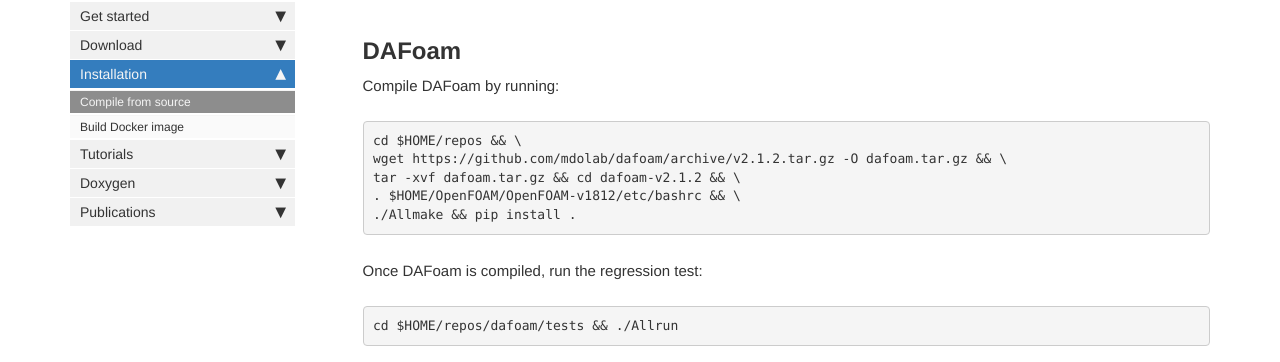
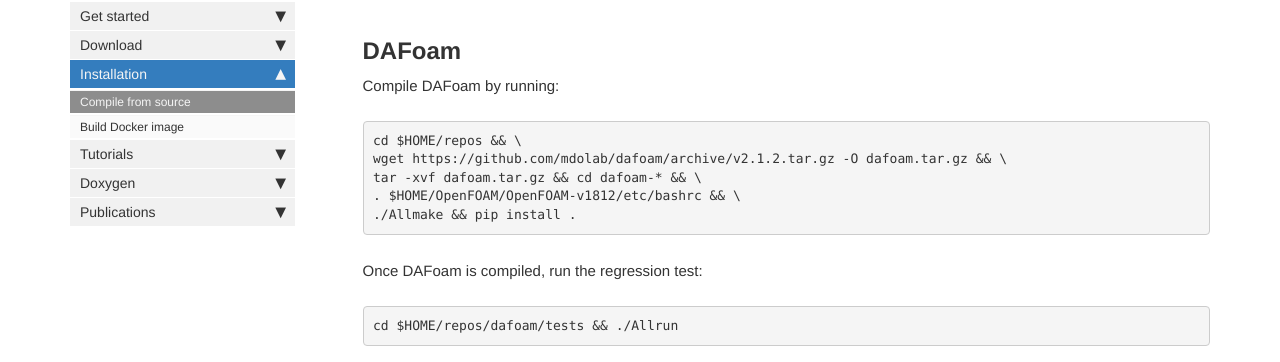
Before and after one commit to DAFoam/DAFoam.github.io, a Jekyll site: the page built from pages/mydoc/mydoc_installation_source.md, in a window 1280 px wide and 900 px high, scrolled down 5468 px. Shown: the part 127-489 px from the top of the window. Built offline with Jekyll 4.4.1, drawn with Linux system fonts in a browser that asks for light colours; comment, search, counter and statistics services are not loaded; part of the change alters nothing that is shown.

Commit message:
content update

```diff
--- a/pages/mydoc/mydoc_installation_source.md
+++ b/pages/mydoc/mydoc_installation_source.md
@@ -261,7 +261,7 @@ Compile DAFoam by running:
 <pre>
 cd $HOME/repos && \
 wget https://github.com/mdolab/dafoam/archive/{{ site.latest_version }}.tar.gz -O dafoam.tar.gz && \
-tar -xvf dafoam.tar.gz && cd dafoam-{{ site.latest_version }} && \
+tar -xvf dafoam.tar.gz && cd dafoam-* && \
 . $HOME/OpenFOAM/OpenFOAM-v1812/etc/bashrc && \
 ./Allmake && pip install .
 </pre>
```
